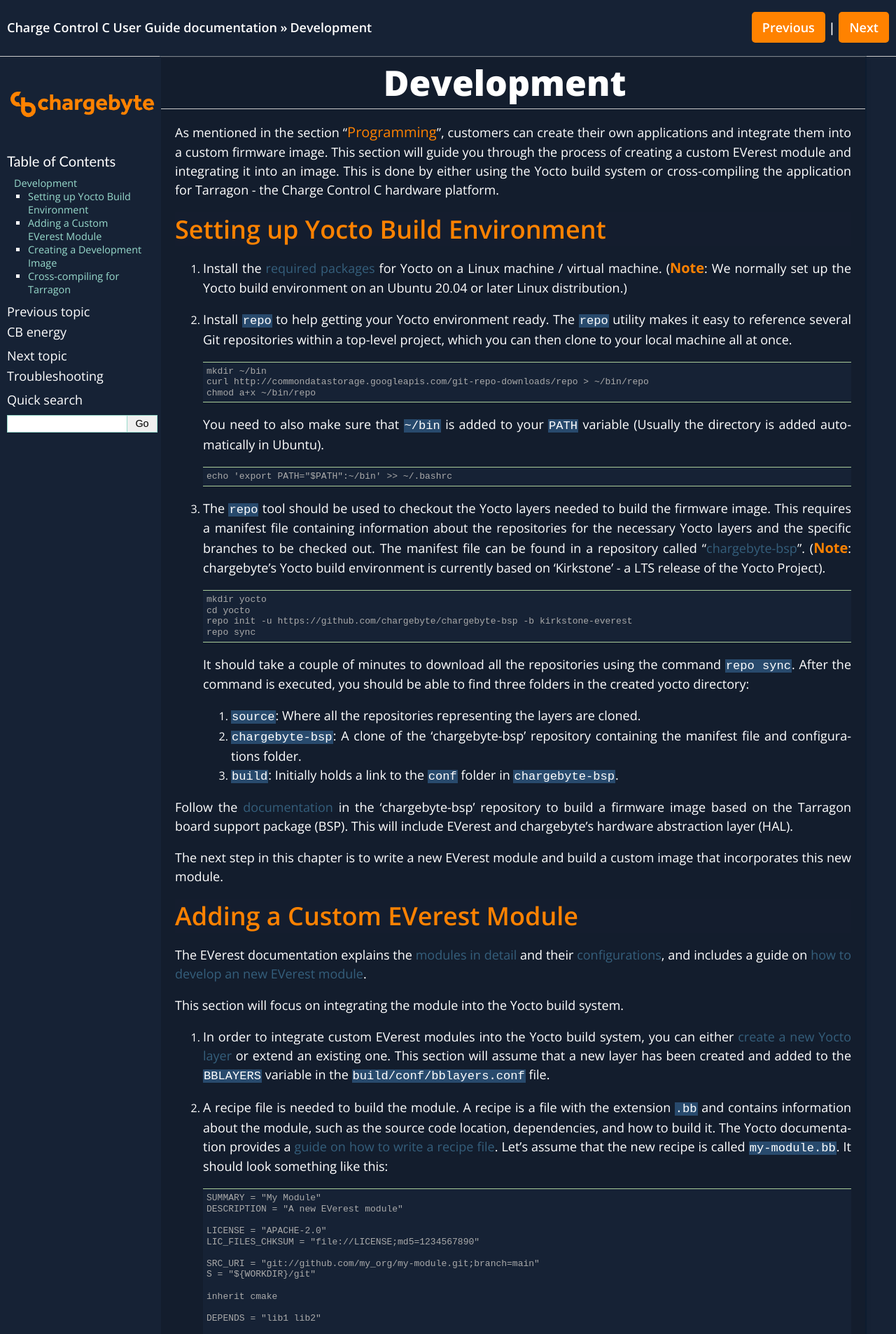
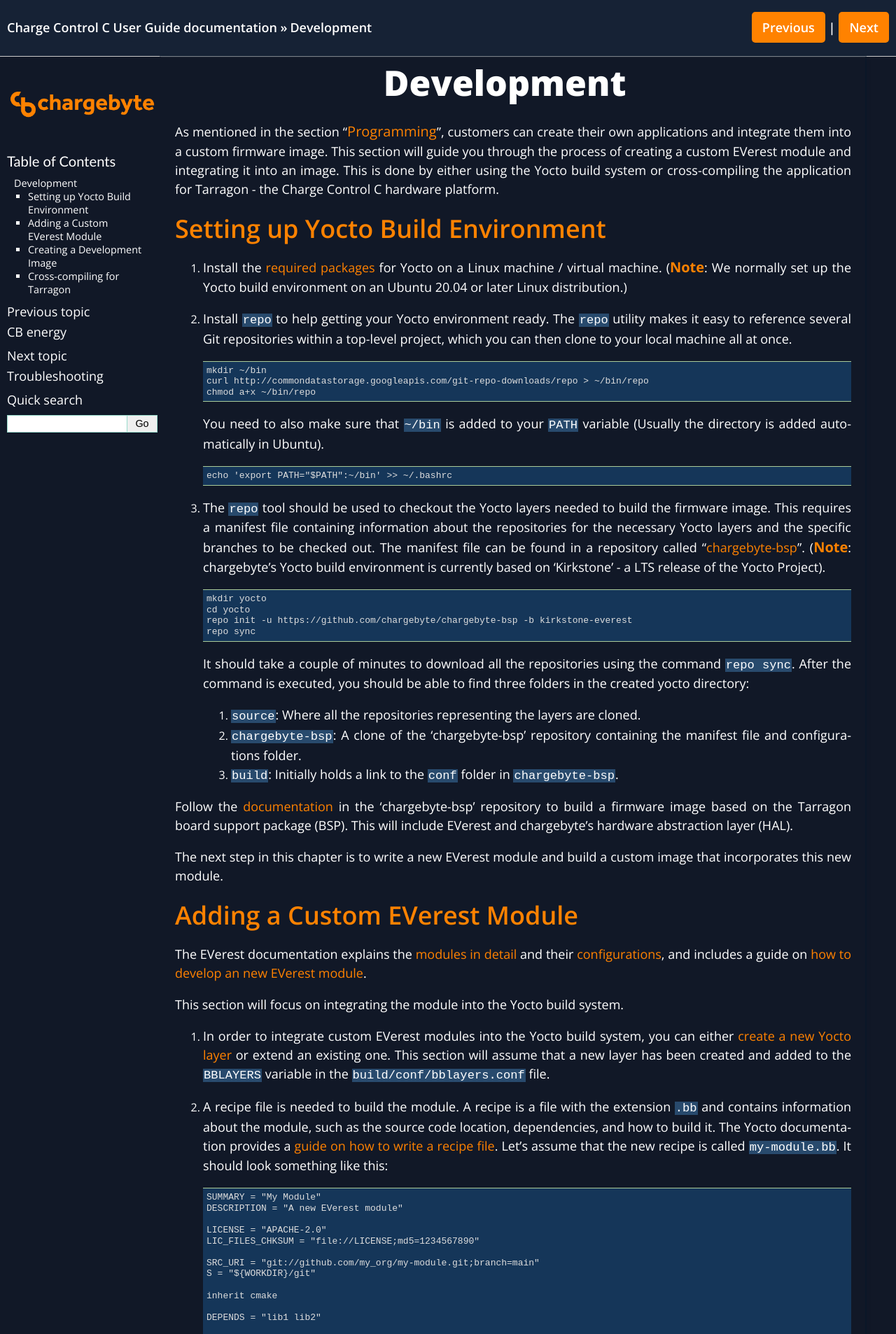
Before and after one commit to chargebyte/chargebyte-docs, a Sphinx documentation site: the page built from docs/source/development.rst, in a window 1280 px wide. Shown: the top 1906 px of the page at 70% size. Built offline with Sphinx 7.4.7, drawn with Linux system fonts in a browser that asks for light colours.

Commit message:
Suggestions implemented
Signed-off-by: Rajnish Baldha <sciontechnospace@gmail.com>

```diff
--- a/docs/source/_static/css/cb_theme.css
+++ b/docs/source/_static/css/cb_theme.css
@@ -2,16 +2,16 @@
 @import url('https://fonts.googleapis.com/css2?family=Open+Sans:ital,wght@0,300..800;1,300..800&display=swap');
 
 body {
-  background-color: #162235 !important;
+  background-color: #111827 !important;
   font-family: "Open Sans", sans-serif !important;
 }
 
 .document .bodywrapper {
-  background-color: #162235 !important;
+  background-color: #111827 !important;
 }
 
 .document .bodywrapper .body {
-  background-color: rgba(17, 24, 39, 0.5) !important;
+  background-color: #111827 !important;
   width: 100% !important;
   max-width: 92% !important;
   font-family: "Open Sans", sans-serif !important;
@@ -51,7 +51,7 @@
 }
 
 .document .sphinxsidebar {
-  background-color: #162235 !important;
+  background-color: #111827 !important;
 }
 
 .document .sphinxsidebar .sphinxsidebarwrapper .logo {
@@ -80,6 +80,10 @@
   color: #fff !important;
 }
 
+.document .sphinxsidebar a {
+  color: #fff !important;
+}
+
 .document .bodywrapper h1 {
   font-size: 50px !important;
   font-family: "Open Sans", sans-serif !important;
@@ -87,6 +91,7 @@
   background-color: transparent !important;
   color: #fff !important;
   text-align: center !important;
+  border-bottom: none !important;
 }
 
 .document .bodywrapper h2 {
@@ -96,7 +101,7 @@
   margin: 0 !important;
   padding: 0 !important;
   border-bottom: none !important;
-  background-color: #141d2e !important;
+  background-color: #111827 !important;
   color: #ff8200 !important;
 }
 
@@ -106,7 +111,7 @@
   font-weight: 600 !important;
   margin: 0 !important;
   padding: 0 !important;
-  background-color: #141d2e !important;
+  background-color: #111827 !important;
   color: #fff !important;
   width: fit-content !important;
 }
@@ -123,7 +128,29 @@
 }
 
 .document .bodywrapper .highlight {
-  background: #162235 !important;
+  background: #153659 !important;
+}
+
+.document .bodywrapper section p a {
+  color: #ff8200 !important;
+}
+
+.document .bodywrapper section img {
+  background: #1c354f;
+}
+
+.document .bodywrapper .highlight .nt {
+  color: #8cb0ff !important;
+}
+
+.document .bodywrapper .highlight .c1,
+.document .bodywrapper .highlight .s,
+.document .bodywrapper .highlight .s2 {
+  color: #fff !important;
+}
+
+.document .bodywrapper .highlight .nb {
+  color: #ff8200 !important;
 }
 
 .related {
@@ -176,7 +203,7 @@
 }
 
 .document .bodywrapper .highlight .go {
-  color: #aaa !important
+  color: #ddd !important
 }
 
 .document .bodywrapper code {
```
